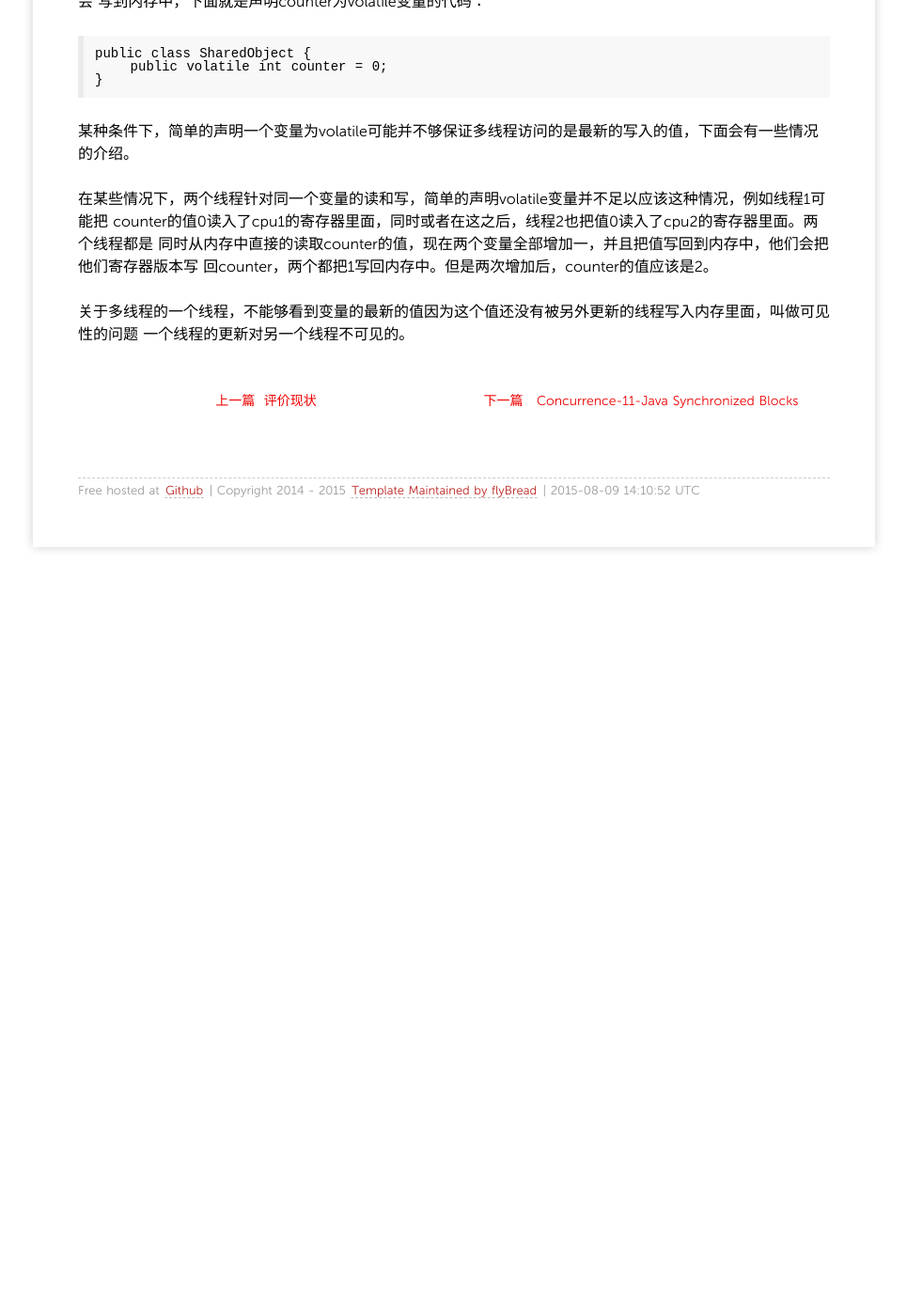
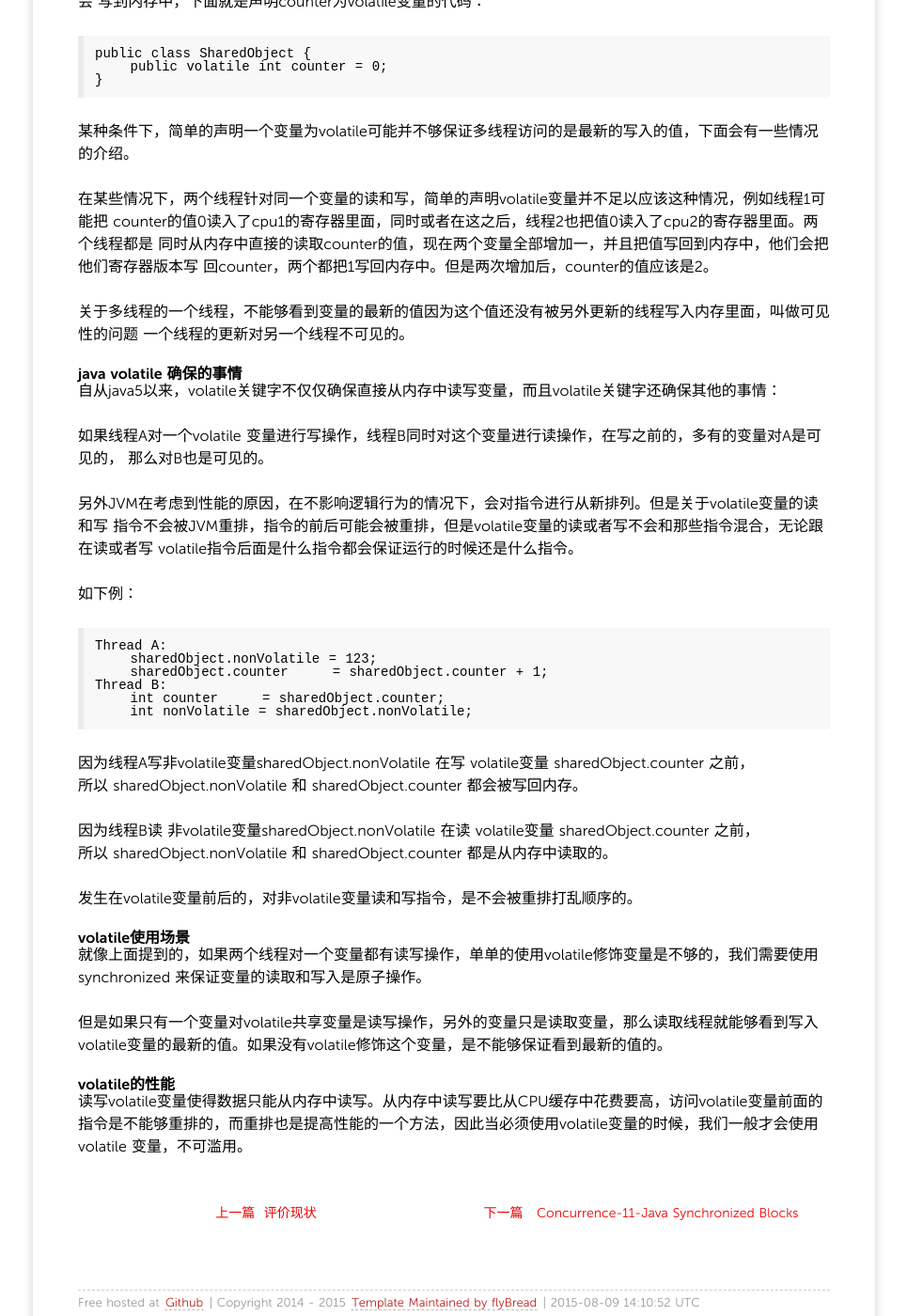
Before and after one commit to flyBread/flyBread.github.io, a Jekyll site: the page built from _posts/翻译/2015-08-06-translate12-Java's Volatile Keyword.md, in a window 1280 px wide and 1400 px high, scrolled down 1325 px. Shown: the whole window at 94% size, without its empty margins (157-1122 px from the left). Built offline with Jekyll 4.4.1, drawn with Linux system fonts in a browser that asks for light colours; nearby versions of some CDN libraries; Markdown is read by kramdown in place of the engine named in the settings; comment, search, counter and statistics services are not loaded; before the commit the page ends 1955 px from its top, so only the background shows below that.

Commit message:
volatile关键字

````diff
--- a/_posts/翻译/2015-08-06-translate12-Java's Volatile Keyword.md
+++ b/_posts/翻译/2015-08-06-translate12-Java's Volatile Keyword.md
@@ -60,3 +60,48 @@ counter的值0读入了cpu1的寄存器里面，同时或者在这之后，线
 
 关于多线程的一个线程，不能够看到变量的最新的值因为这个值还没有被另外更新的线程写入内存里面，叫做可见性的问题
 一个线程的更新对另一个线程不可见的。
+
+#### java volatile 确保的事情
+
+自从java5以来，volatile关键字不仅仅确保直接从内存中读写变量，而且volatile关键字还确保其他的事情：
+
+如果线程A对一个volatile 变量进行写操作，线程B同时对这个变量进行读操作，在写之前的，多有的变量对A是可见的，
+那么对B也是可见的。
+
+另外JVM在考虑到性能的原因，在不影响逻辑行为的情况下，会对指令进行从新排列。但是关于volatile变量的读和写
+指令不会被JVM重排，指令的前后可能会被重排，但是volatile变量的读或者写不会和那些指令混合，无论跟在读或者写
+volatile指令后面是什么指令都会保证运行的时候还是什么指令。
+
+如下例：
+
+```
+Thread A:
+    sharedObject.nonVolatile = 123;
+    sharedObject.counter     = sharedObject.counter + 1;
+Thread B:
+    int counter     = sharedObject.counter;
+    int nonVolatile = sharedObject.nonVolatile;
+```
+
+因为线程A写非volatile变量sharedObject.nonVolatile 在写 volatile变量 sharedObject.counter 之前，
+所以 sharedObject.nonVolatile 和 sharedObject.counter 都会被写回内存。
+
+因为线程B读 非volatile变量sharedObject.nonVolatile 在读 volatile变量 sharedObject.counter 之前，
+所以 sharedObject.nonVolatile 和 sharedObject.counter 都是从内存中读取的。
+
+
+发生在volatile变量前后的，对非volatile变量读和写指令，是不会被重排打乱顺序的。
+
+#### volatile使用场景
+
+就像上面提到的，如果两个线程对一个变量都有读写操作，单单的使用volatile修饰变量是不够的，我们需要使用
+synchronized 来保证变量的读取和写入是原子操作。
+
+但是如果只有一个变量对volatile共享变量是读写操作，另外的变量只是读取变量，那么读取线程就能够看到写入
+volatile变量的最新的值。如果没有volatile修饰这个变量，是不能够保证看到最新的值的。
+
+#### volatile的性能
+
+读写volatile变量使得数据只能从内存中读写。从内存中读写要比从CPU缓存中花费要高，访问volatile变量前面的
+指令是不能够重排的，而重排也是提高性能的一个方法，因此当必须使用volatile变量的时候，我们一般才会使用volatile
+变量，不可滥用。
````
Also changed, not shown: 1 other file.
